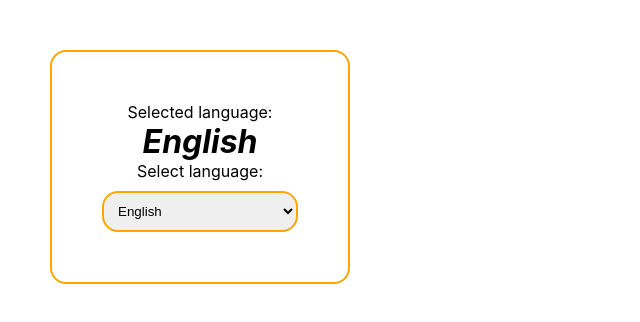
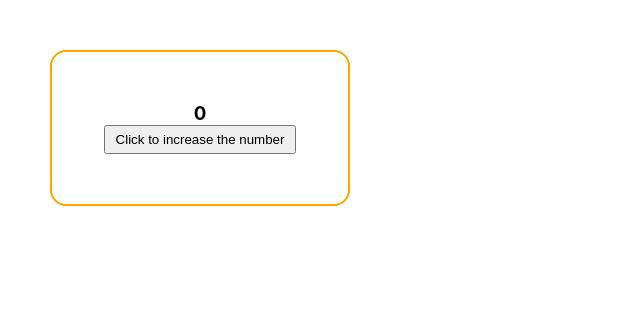
Before and after one commit to metehandoenmez/react-exercises, a React (Create React App) app: page / in a window 1280 px wide. Shown: the top 322 px of the page, without its empty margins (0-640 px from the left). Built offline with nearby package versions, Linux system fonts and the light colour scheme.

Commit message:
completed exercise 30

```diff
--- a/src/App.jsx
+++ b/src/App.jsx
@@ -1,7 +1,6 @@
 import React from "react";
-import DisplayLanguage from "./DisplayLanguage";
-import {LanguageContext} from "./LanguageContext";
 import "./App.css"
+import ClickCounter from "./ClickCounter";
 
 export default class App extends React.Component {
   state= {
@@ -18,15 +17,7 @@
     return (
 
       <div className="container">
-        <LanguageContext.Provider value={this.state.language}>
-        <DisplayLanguage/>
-
-        <select className="selector" value={this.state.language} onChange={this.handleLanguageChange}>
-          <option value="en">English</option>
-          <option value="it">Italian</option>
-          <option value="de">German</option>
-        </select>
-        </LanguageContext.Provider>
+      <ClickCounter />
         </div>
     )
   }}
--- a/src/ClickCounter.jsx
+++ b/src/ClickCounter.jsx
@@ -1,24 +1,17 @@
-import React from "react";
+import React, {useState} from "react";
 
 
-export default class ClickCounter extends React.Component {
-    state = {
-        count: 0,
-    }
+export default function ClickCounter() {
+    const [count, setCount] = useState(0)
 
 
-    render() {
-        return (
+
+    return (
             <div>
-                <h3>{this.state.count}</h3>
+                <h3>{count}</h3>
                 <button onClick={
-                    () => this.setState((state) => {
-                        return {
-                            count: state.count + 1
-                    };
-                })
+                    () => setCount(count => count + 1)
                 }>Click to increase the number</button>
             </div>
         );
     }
-}
```
Also changed, not shown: 1 other file (tests, documents, lock files or other folders).
